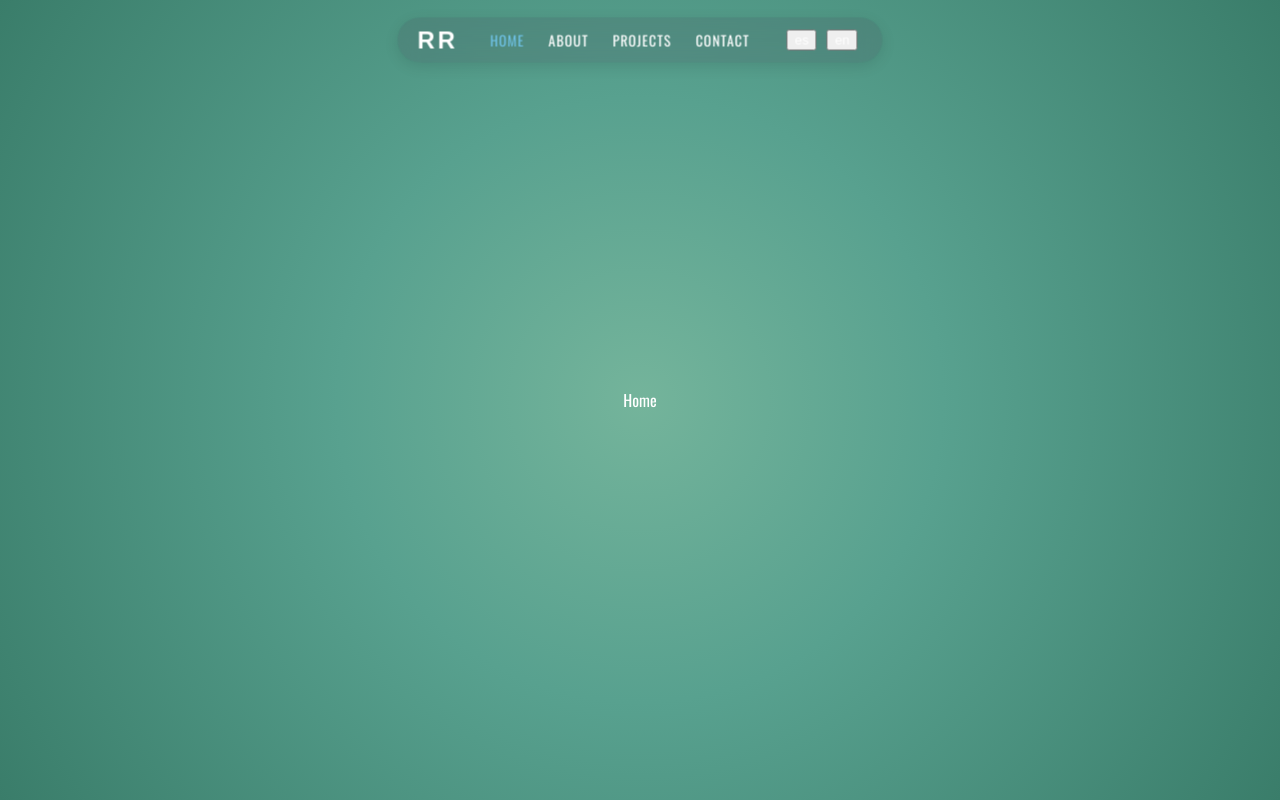
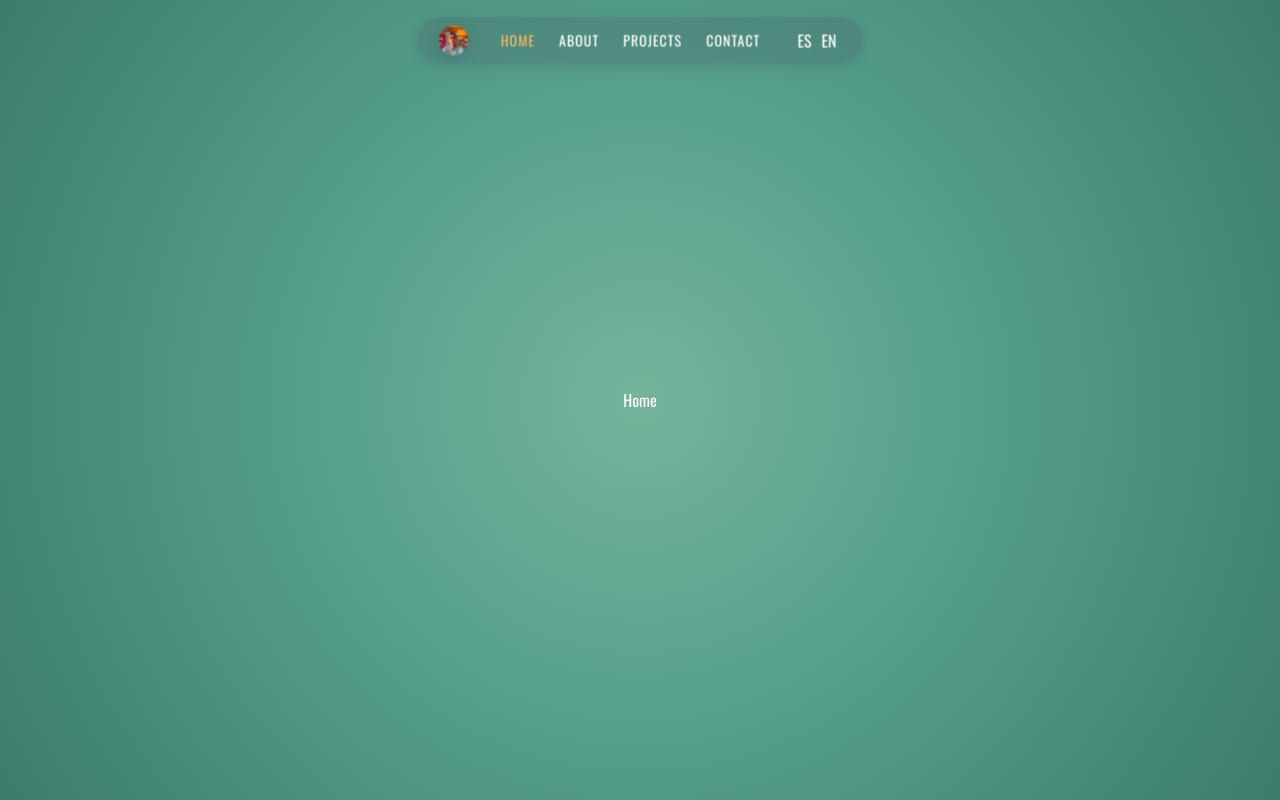
Before and after one commit to raulrod16124/raulrodriguez, a React (Vite) app: page / in a window 1280 px wide. Built offline with nearby package versions, Linux system fonts and the light colour scheme.

Commit message:
refactor navbar styles

```diff
--- a/src/components/navigation/Navbar.styled.ts
+++ b/src/components/navigation/Navbar.styled.ts
@@ -25,15 +25,13 @@ export const NavbarContainer = styled.div`
     border-radius: 50px;
 `;
 
-/* navbar logo */
-export const NavbarLogo= styled.span`
-    font-family: 'Arial', sans-serif;
-    font-size: 24px;
-    font-weight: bold;
-    color: white;
-    letter-spacing: 3px;
-    text-transform: uppercase;
-    cursor: pointer;
+/* nav avatar */
+export const Avatar = styled.img`
+  width: 30px;
+  height: 30px;
+  border-radius: 50%;
+  box-shadow: 0 4px 15px rgba(0, 0, 0, 0.1);
+  cursor: pointer;
 `;
 
 /* navbar button */
@@ -43,9 +41,9 @@ export const NavButtons= styled.div`
 `;
 
 export const NavButton= styled.div<{active:boolean}>`
-    background: ${props => props.active ? `2px solid ${theme.colors.primary.main}` : "none"};
+    background: ${props => props.active ? `2px solid ${theme.colors.secondary.main}` : "none"};
     border: 2px solid transparent;
-    color: ${props => props.active ? `${theme.colors.primary.light}` : "white"};
+    color: ${props => props.active ? `${theme.colors.secondary.light}` : "white"};
     font-size: ${theme.font.fontSize};
     font-family: ${theme.font.fontFamily};
     padding: 5px 10px;
@@ -55,21 +53,26 @@ export const NavButton= styled.div<{active:boolean}>`
     letter-spacing: 1px;
 
     &:hover {
-        border-bottom: 2px solid ${theme.colors.primary.main};
+        border-bottom: 2px solid ${theme.colors.secondary.main};
     }
     &:focus, &:active {
         outline: none;
     }
 `;
 
-/* navbar languages */
-export const NavbarLanguages= styled.div`
+/* nav languages */
+export const NavLanguages= styled.div`
     display: flex;
     justify-content: space-between;
 `;
 
-export const NavbarLanguageButton= styled.button`
+export const NavLanguage= styled.div`
     margin: 0 5px;
-    list-style: none;
     color: white;
+    text-transform: uppercase;
+    cursor: pointer;
+
+    &:hover {
+        color: ${theme.colors.secondary.light};
+    }
 `;
--- a/src/components/navigation/Navbar.tsx
+++ b/src/components/navigation/Navbar.tsx
@@ -1,6 +1,7 @@
 import { useContext } from "react"
 import { ScreenContext } from "../../context/ScreenContext"
-import { NavButton, NavButtons, NavbarContainer, NavbarLanguageButton, NavbarLanguages, NavbarLogo, NavbarWrapper } from "./Navbar.styled";
+import { Avatar, NavButton, NavButtons, NavbarContainer, NavLanguage, NavLanguages, NavbarWrapper } from "./Navbar.styled";
+import avatar from "../../assets/images/me.png";
 
 export const Navbar = () => {
     const { screenType, setScreenType } = useContext(ScreenContext);
@@ -8,7 +9,7 @@ export const Navbar = () => {
     return (
         <NavbarWrapper data-testid="Navbar">
             <NavbarContainer>
-                <NavbarLogo onClick={() => setScreenType("home")}>RR</NavbarLogo>
+                <Avatar src={avatar} onClick={() => setScreenType("home")} />
                 <NavButtons>
                     <NavButton
                         onClick={() => setScreenType("home")}
@@ -35,10 +36,10 @@ export const Navbar = () => {
                         contact
                     </NavButton>
                 </NavButtons>
-                <NavbarLanguages>
-                    <NavbarLanguageButton>es</NavbarLanguageButton>
-                    <NavbarLanguageButton>en</NavbarLanguageButton>
-                </NavbarLanguages>
+                <NavLanguages>
+                    <NavLanguage>es</NavLanguage>
+                    <NavLanguage>en</NavLanguage>
+                </NavLanguages>
             </NavbarContainer>
         </NavbarWrapper>
     )
```
